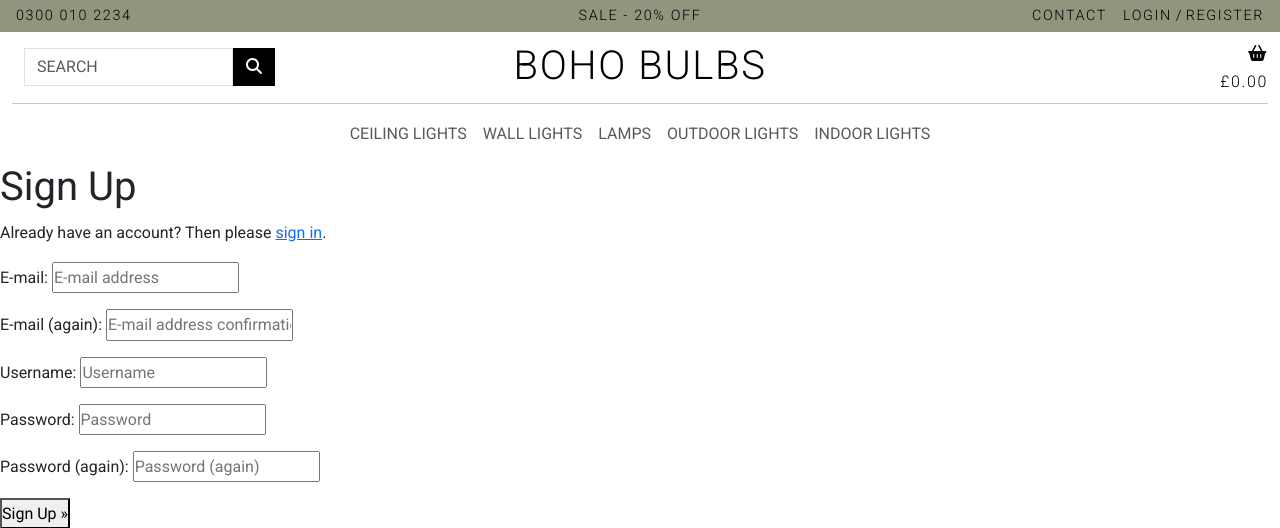
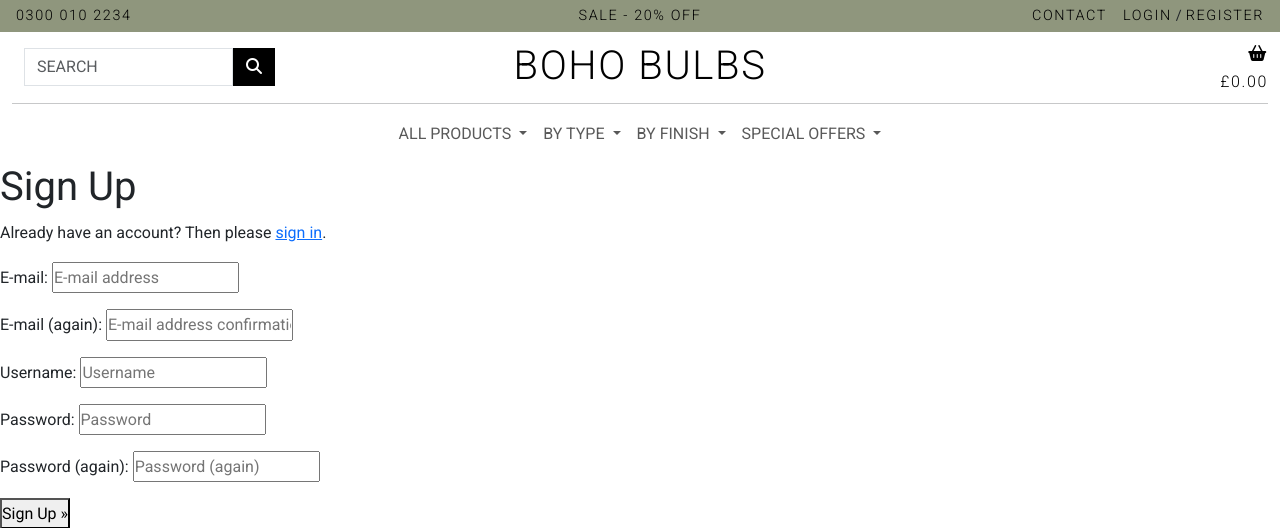
Before and after one commit to AbbyHumphreys/boho_bulbs, a Django app: page /accounts/signup/ in a window 1280 px wide. Shown: the top 528 px of the page. Run offline with Django 3.2, Linux system fonts and the light colour scheme; some libraries are stand-ins or nearby versions.

Commit message:
add: main-nav structure

```diff
--- a/boho_bulbs/settings.py
+++ b/boho_bulbs/settings.py
@@ -153,6 +153,9 @@ USE_TZ = True
 STATIC_URL = '/static/'
 STATICFILES_DIRS = (os.path.join(BASE_DIR, 'static'),)
 
+MEDIA_URL = '/media/'
+MEDIA_ROOT = os.path.join(BASE_DIR, 'media')
+
 # Default primary key field type
 # https://docs.djangoproject.com/en/3.2/ref/settings/#default-auto-field
 
--- a/boho_bulbs/urls.py
+++ b/boho_bulbs/urls.py
@@ -15,9 +15,11 @@ Including another URLconf
 """
 from django.contrib import admin
 from django.urls import path, include
+from django.conf import settings
+from django.conf.urls.static import static
 
 urlpatterns = [
     path('admin/', admin.site.urls),
     path('accounts/', include('allauth.urls')),
     path('', include('home.urls')),
-]
+] + static(settings.MEDIA_URL, document_root=settings.MEDIA_ROOT)
--- a/templates/base.html
+++ b/templates/base.html
@@ -53,7 +53,7 @@
                 </div>
             </div>
             <div class="row brand-section mt-2 mb-2">
-                <div class="col-4">
+                <div class="col-12 col-lg-4">
                     <nav class="navbar">
                         <div class="container-fluid">
                           <form class="d-flex" role="search" method="GET" action="">
@@ -89,25 +89,7 @@
                         aria-expanded="false" aria-label="Toggle navigation">
                         <span class="navbar-toggler-icon"></span>
                     </button>
-                    <div class="collapse navbar-collapse justify-content-around" id="navbarSupportedContent">
-                        <ul class="navbar-nav mb-2 mb-lg-0 ">
-                            <li class="nav-item">
-                                <a class="nav-link txt-color-3" aria-current="page" href="#">Ceiling Lights</a>
-                            </li>
-                            <li class="nav-item">
-                                <a class="nav-link txt-color-3" href="#">Wall Lights</a>
-                            </li>
-                            <li class="nav-item">
-                                <a class="nav-link txt-color-3" href="#">Lamps</a>
-                            </li>
-                            <li class="nav-item">
-                                <a class="nav-link txt-color-3" href="#">Outdoor Lights</a>
-                            </li>
-                            <li class="nav-item">
-                                <a class="nav-link txt-color-3" href="#">Indoor Lights</a>
-                            </li>
-                        </ul>
-                    </div>
+                    {% include 'includes/main-nav.html' %}
                 </div>
             </nav>
             </header>
--- /dev/null
+++ b/templates/includes/main-nav.html
@@ -0,0 +1,46 @@
+<div class="collapse navbar-collapse justify-content-around" id="navbarSupportedContent">
+    <ul class="navbar-nav mb-2 mb-lg-0 ">
+        <li class="nav-item dropdown">
+            <a class="nav-link dropdown-toggle" href="#" role="button" data-bs-toggle="dropdown" aria-expanded="false">
+              All Products
+            </a>
+            <ul class="dropdown-menu">
+              <li><a class="dropdown-item" href="#">Price</a></li>
+              <li><a class="dropdown-item" href="#">Category</a></li>
+              <li><a class="dropdown-item" href="#">Brand</a></li>
+              <li><a class="dropdown-item" href="#">All Products</a></li>
+            </ul>
+          </li>
+          <li class="nav-item dropdown">
+            <a class="nav-link dropdown-toggle" href="#" role="button" data-bs-toggle="dropdown" aria-expanded="false">
+              By Type
+            </a>
+            <ul class="dropdown-menu">
+              <li><a class="dropdown-item" href="#">Ceiling Lamps</a></li>
+              <li><a class="dropdown-item" href="#">Wall Lamps</a></li>
+              <li><a class="dropdown-item" href="#">Floor Lamps</a></li>
+              <li><a class="dropdown-item" href="#">Table Lamps</a></li>
+            </ul>
+          </li>
+          <li class="nav-item dropdown">
+            <a class="nav-link dropdown-toggle" href="#" role="button" data-bs-toggle="dropdown" aria-expanded="false">
+              By Finish
+            </a>
+            <ul class="dropdown-menu">
+              <li><a class="dropdown-item" href="#">Metal</a></li>
+              <li><a class="dropdown-item" href="#">Wooden</a></li>
+              <li><a class="dropdown-item" href="#">Coloured</a></li>
+            </ul>
+          </li>
+          <li class="nav-item dropdown">
+            <a class="nav-link dropdown-toggle" href="#" role="button" data-bs-toggle="dropdown" aria-expanded="false">
+              Special Offers
+            </a>
+            <ul class="dropdown-menu">
+              <li><a class="dropdown-item" href="#">New In</a></li>
+              <li><a class="dropdown-item" href="#">Sale</a></li>
+              <li><a class="dropdown-item" href="#">All specials</a></li>
+            </ul>
+          </li>
+    </ul>
+</div>
```
Also changed, not shown: templates/includes/mobile-top-header.html (added).
